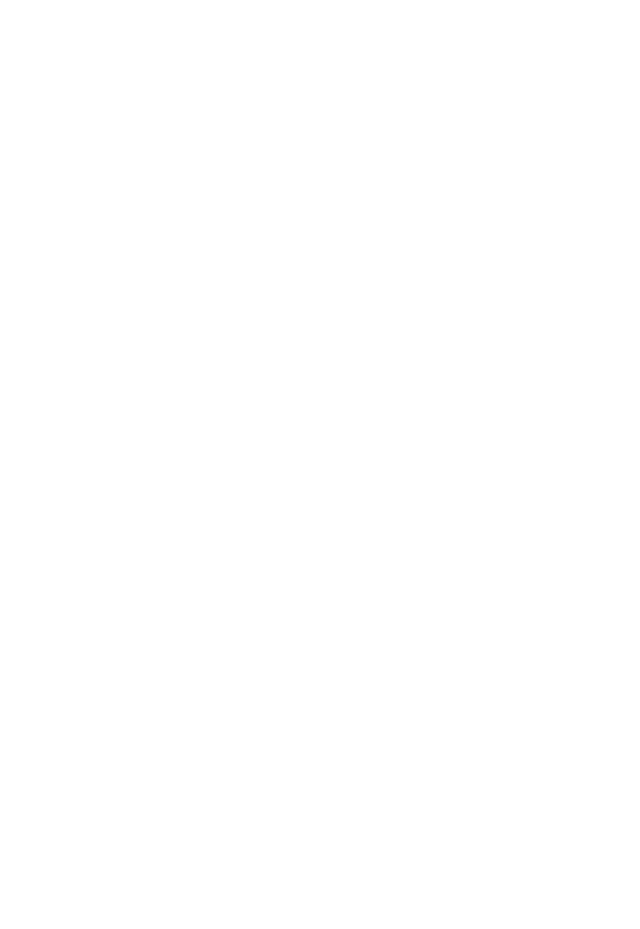
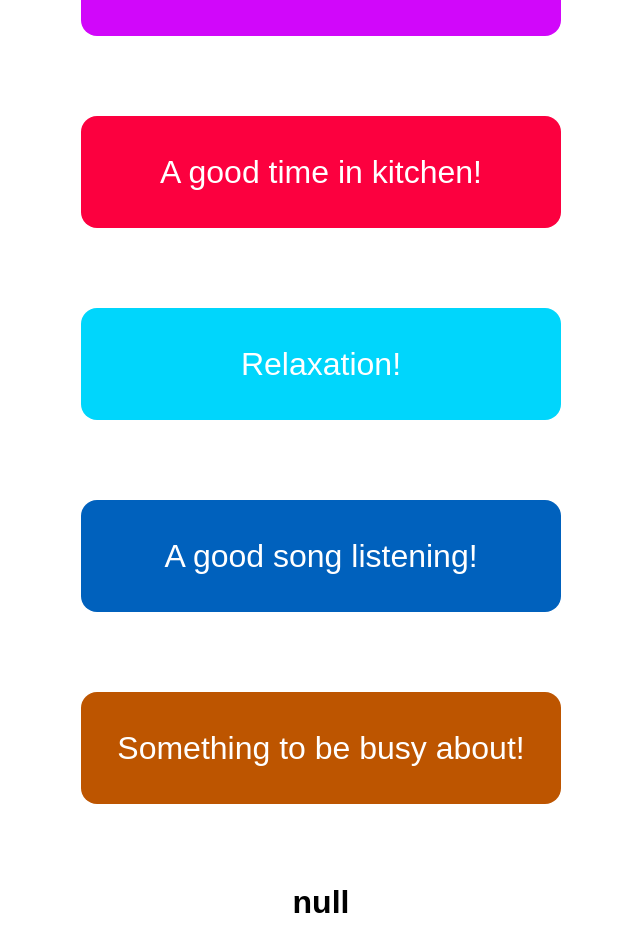
Before and after one commit to ArthurDeveloper/i-am-bored, a SvelteKit app: page / in a window 1280 px wide. Shown: the part 912-1841 px from the top of the page, without its empty margins (319-959 px from the left). Before the commit the page ends 800 px from the top, so only its background shows below. Built offline with nearby package versions, Linux system fonts and the light colour scheme.

Commit message:
feat: Basic styling done

```diff
--- a/package.json
+++ b/package.json
@@ -13,6 +13,7 @@
 		"@sveltejs/kit": "next",
 		"eslint": "^8.16.0",
 		"eslint-plugin-svelte3": "^4.0.0",
+		"sass": "^1.56.1",
 		"svelte": "^3.44.0",
 		"vite": "^3.1.0"
 	},
--- a/src/routes/+page.svelte
+++ b/src/routes/+page.svelte
@@ -2,43 +2,52 @@
 	export let activities = [
 		{
 			name: 'Fun!',
-			apiEquivalent: 'recreational'
+			apiEquivalent: 'recreational',
+			color: '#03a1fc',
 		},
 		{
 			name: 'Learning!',
-			apiEquivalent: 'education'
+			apiEquivalent: 'education',
+			color: '#f5e90f',
 		},
 		{
 			name: 'Socialization!',
-			apiEquivalent: 'social'
+			apiEquivalent: 'social',
+			color: '#ffc400',
 		},
 		{
 			name: 'Something to do by myself!',
-			apiEquivalent: 'diy'
+			apiEquivalent: 'diy',
+			color: '#0af529',
 		},
 		{
 			name: 'People to help!',
 			apiEquivalent: 'charity',
+			color: '#d107fa',
 		},
 		{
 			name: 'A good time in kitchen!',
-			apiEquivalent: 'cooking'
+			apiEquivalent: 'cooking',
+			color: '#fc003f',
 		},
 		{
 			name: 'Relaxation!',
-			apiEquivalent: 'relaxation'
+			apiEquivalent: 'relaxation',
+			color: '#00d6fc',
 		},
 		{
 			name: 'A good song listening!',
 			apiEquivalent: 'music',
+			color: '#0061bd',
 		},
 		{
 			name: 'Something to be busy about!',
 			apiEquivalent: 'busywork',
+			color: '#bd5500',
 		}
 	];
 
-	export let suggestedActivity = '';
+	export let suggestedActivity;
 
 	export let requestsPerSec = 0;
 	export let maxRequestsPerSec = 3;
@@ -57,7 +66,8 @@
 		requestsPerSec += 1;
 
 		const req = await fetch(`http://www.boredapi.com/api/activity?type=${type}`);
-		const data = req.json();
+		const data = await req.json();
+
 		return data;
 	}
 </script>
@@ -66,9 +76,12 @@
 	<h1>I am bored! 😒</h1>
 
 	<h3>I want to have...</h3>
-	<div>
+	<div class="activity-buttons-container">
 		{#each activities as activity}
-			<button on:click={() => {
+			<button
+				class="activity-button"
+				style={`background-color: ${activity.color}`}
+				on:click={() => {
 					(async () => {
 						if (requestsPerSec > maxRequestsPerSec) {
 							suggestedActivity = 'Hey! Don\'t do that many requests!';
@@ -81,11 +94,62 @@
 						data.activity = data.activity[0].toLowerCase() + data.activity.slice(1);
 						suggestedActivity = `You should ${data.activity}`;
 
+						localStorage.setItem('last-suggestion', suggestedActivity);
+
+
 						startTiming();
 					})();
-			}}>{activity.name}</button>
+				}}
+			>{activity.name}</button>
 		{/each}
 	</div>
 
-	<span>{suggestedActivity}</span>
+	<h4 class="suggested-activity">
+		{suggestedActivity ??
+		(
+			(
+				typeof window !== 'undefined' ?
+					localStorage.getItem('last-suggestion')
+					: ''
+			)
+		)}
+	</h4>
 </main>
+
+<style lang="scss">
+	* {
+		margin: 0;
+		padding: 0;
+		font-family: Arial, sans-serif;
+	}
+
+
+	.activity-buttons-container {
+		display: flex;
+		flex-direction: column;
+		align-items: center;
+		gap: 5rem;
+		width: 100%;
+	}
+
+	.activity-button {
+		color: #fff;
+		border: none;
+		width: 30rem;
+		height: 7rem;
+		font-size: 2rem;
+		border-radius: 1rem;
+		transition: transform 200ms ease-out;
+	}
+
+	.activity-button:hover {
+		cursor: pointer;
+		transform: scale(1.2);
+	}
+
+	.suggested-activity {
+		text-align: center;
+		font-size: 2rem;
+		margin-top: 5rem;
+	}
+</style>
```
Also changed, not shown: 1 other file (tests, documents, lock files or other folders). Lines whose indentation alone changed are shown as unchanged.
